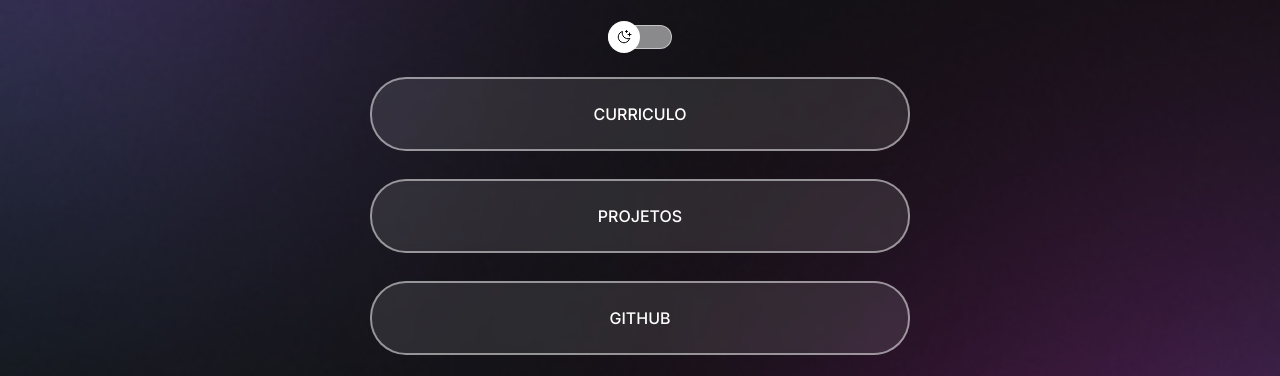
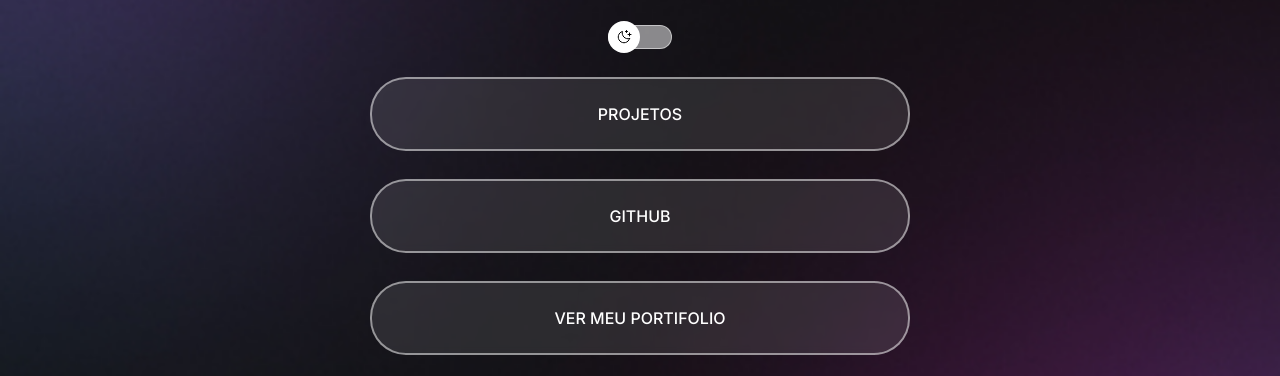
Before and after one commit to diasxzz/PRIMEIRO-PROJET, a plain HTML site: page index.html in a window 1280 px wide. Shown: the part 320-696 px from the top of the page. Drawn offline with nearby package versions, Linux system fonts and the light colour scheme.

Commit message:
Update index.html

```diff
--- a/index.html
+++ b/index.html
@@ -31,9 +31,6 @@
       </div>
 
       <ul>
-        <li>
-          <a href="#">CURRICULO</a>
-        </li>
 
         <li>
           <a href="#">PROJETOS</a>
```
